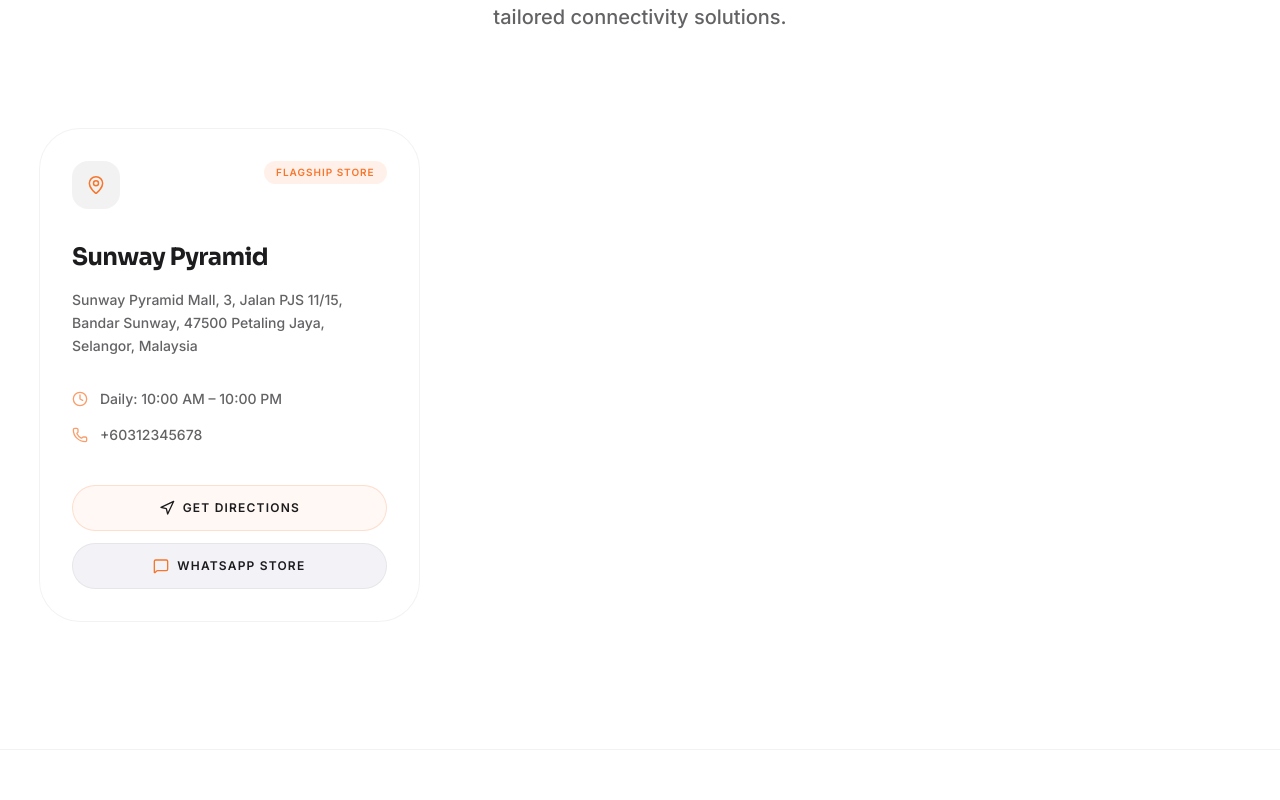
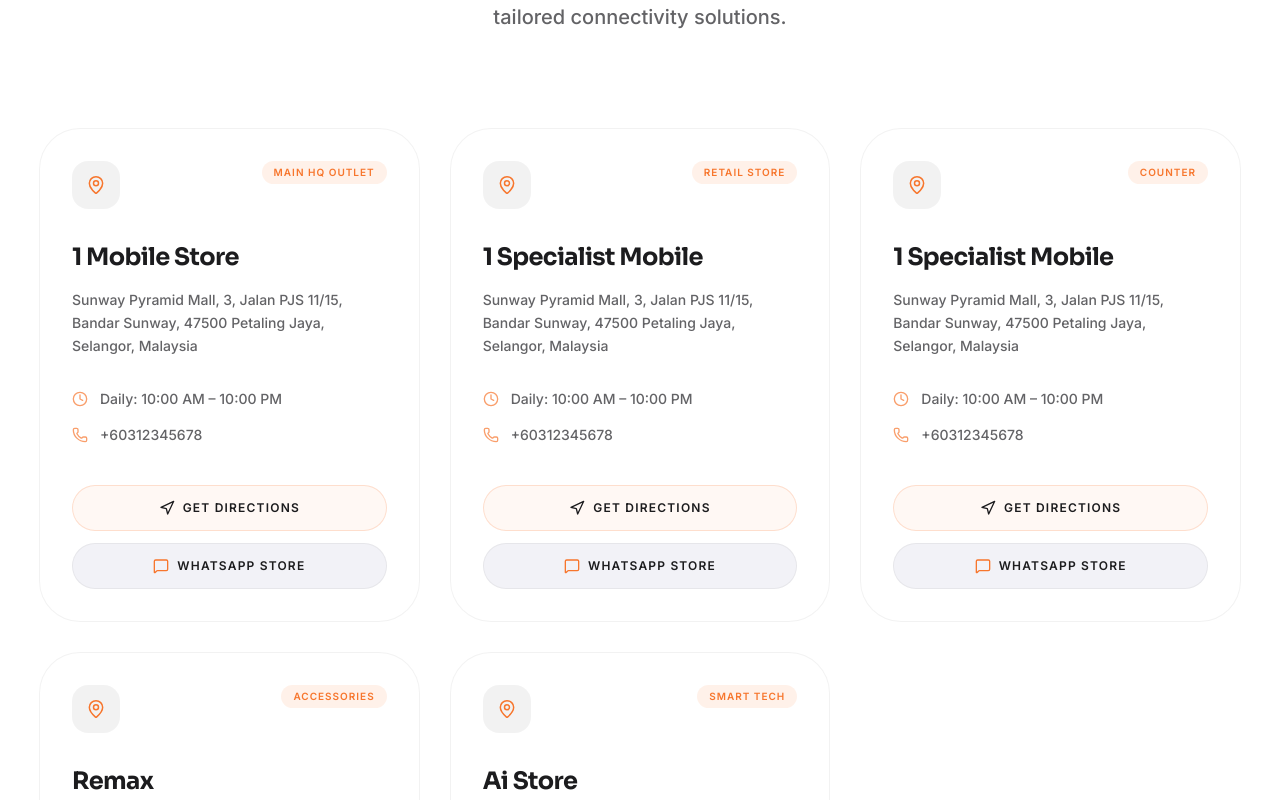
Before and after one commit to startasaasagency26-web/One-Specialist-Portfolio, a Next.js app: page /outlets in a window 1280 px wide. Shown: the part 320-1120 px from the top of the page. Built offline with nearby package versions, Linux system fonts and the light colour scheme.

Commit message:
Update site.ts

```diff
--- a/src/content/site.ts
+++ b/src/content/site.ts
@@ -107,14 +107,58 @@
 
 export const outlets = [
   {
-    id: "sunway-pyramid",
-    name: "Sunway Pyramid",
-    type: "Flagship Store",
+    id: "1-mobile-store-hq",
+    name: "1 Mobile Store",
+    type: "Main HQ Outlet",
     address: "Sunway Pyramid Mall, 3, Jalan PJS 11/15, Bandar Sunway, 47500 Petaling Jaya, Selangor, Malaysia",
     whatsapp: "+60123456789",
     phone: "+60312345678",
     hours: "Daily: 10:00 AM – 10:00 PM",
     mapUrl: "https://maps.google.com/?q=Sunway+Pyramid",
     image: "/media/outlets/sunway-pyramid.jpg",
+  },
+  {
+    id: "1-specialist-mobile",
+    name: "1 Specialist Mobile",
+    type: "Retail Store",
+    address: "Sunway Pyramid Mall, 3, Jalan PJS 11/15, Bandar Sunway, 47500 Petaling Jaya, Selangor, Malaysia",
+    whatsapp: "+60123456789",
+    phone: "+60312345678",
+    hours: "Daily: 10:00 AM – 10:00 PM",
+    mapUrl: "https://maps.google.com/?q=Sunway+Pyramid",
+    image: "",
+  },
+  {
+    id: "1-specialist-mobile-counter",
+    name: "1 Specialist Mobile",
+    type: "Counter",
+    address: "Sunway Pyramid Mall, 3, Jalan PJS 11/15, Bandar Sunway, 47500 Petaling Jaya, Selangor, Malaysia",
+    whatsapp: "+60123456789",
+    phone: "+60312345678",
+    hours: "Daily: 10:00 AM – 10:00 PM",
+    mapUrl: "https://maps.google.com/?q=Sunway+Pyramid",
+    image: "",
+  },
+  {
+    id: "remax",
+    name: "Remax",
+    type: "Accessories",
+    address: "Sunway Pyramid Mall, 3, Jalan PJS 11/15, Bandar Sunway, 47500 Petaling Jaya, Selangor, Malaysia",
+    whatsapp: "+60123456789",
+    phone: "+60312345678",
+    hours: "Daily: 10:00 AM – 10:00 PM",
+    mapUrl: "https://maps.google.com/?q=Sunway+Pyramid",
+    image: "",
+  },
+  {
+    id: "ai-store",
+    name: "Ai Store",
+    type: "Smart Tech",
+    address: "Sunway Pyramid Mall, 3, Jalan PJS 11/15, Bandar Sunway, 47500 Petaling Jaya, Selangor, Malaysia",
+    whatsapp: "+60123456789",
+    phone: "+60312345678",
+    hours: "Daily: 10:00 AM – 10:00 PM",
+    mapUrl: "https://maps.google.com/?q=Sunway+Pyramid",
+    image: "",
   }
 ];
```
